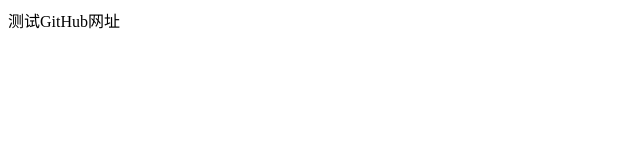
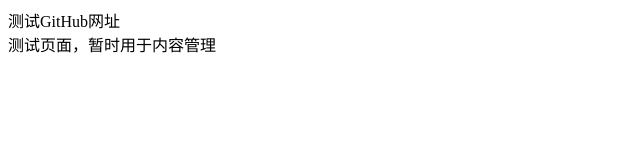
Before and after one commit to yanjy317/yanjy317.github.io, a plain HTML site: page index.html in a window 1280 px wide. Shown: the whole page, without its empty margins (0-640 px from the left). Drawn offline with Linux system fonts and the light colour scheme.

Commit message:
Update index.html

```diff
--- a/index.html
+++ b/index.html
@@ -8,5 +8,6 @@
 </head>
 <body>
   测试GitHub网址
+  <div>测试页面，暂时用于内容管理</div>
 </body>
 </html>
```
